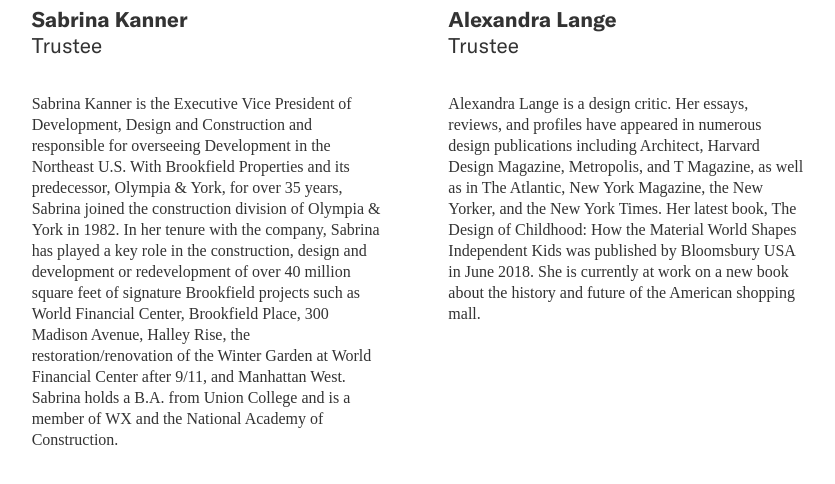
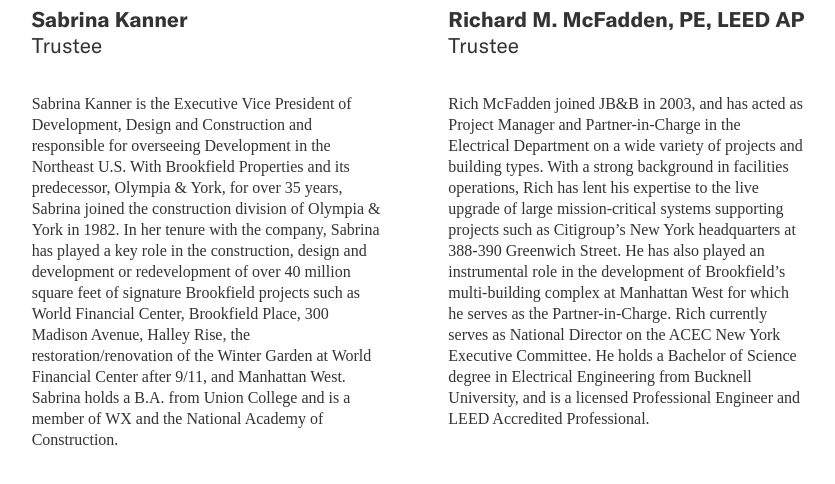
Before and after one commit to jengalas/bwaf-bbw, a Jekyll site: the page built from about/boardandstaff.md, in a window 1280 px wide and 900 px high, scrolled down 4790 px, cut to the strip 254-776 px from the top of the window. Shown: the top 484 px of the strip, without its empty margins (445-1280 px from the left). Built offline with Jekyll 4.4.1, drawn with Linux system fonts in a browser that asks for light colours; nearby versions of some CDN libraries; some web fonts are replaced; some of the changed text lies outside the part shown.

Commit message:
Update from Forestry.io Virginia Eskridge updated about/boardandstaff.md

```diff
--- a/about/boardandstaff.md
+++ b/about/boardandstaff.md
@@ -148,16 +148,6 @@ page_blocks:
       Avenue, Halley Rise, the restoration/renovation of the Winter Garden at World
       Financial Center after 9/11, and Manhattan West.   \nSabrina holds a B.A. from
       Union College and is a member of WX and the National Academy of Construction."
-  - title: Alexandra Lange
-    title_role: Trustee
-    image: "/v1618331574/Curbed_Alexandra_Lange-IMG_7033-Edit_yb3ayd.jpg"
-    description: 'Alexandra Lange is a design critic. Her essays, reviews, and profiles
-      have appeared in numerous design publications including Architect, Harvard Design
-      Magazine, Metropolis, and T Magazine, as well as in The Atlantic, New York Magazine,
-      the New Yorker, and the New York Times. Her latest book, The Design of Childhood:
-      How the Material World Shapes Independent Kids was published by Bloomsbury USA
-      in June 2018. She is currently at work on a new book about the history and future
-      of the American shopping mall.'
   - title: 'Richard M. McFadden, PE, LEED AP '
     title_role: Trustee
     image: "/v1618331280/sml_HS_McFadden-R_gt7mcj.jpg"
```
Also changed, not shown: other parts of about/boardandstaff.md (+10 -0 lines).
